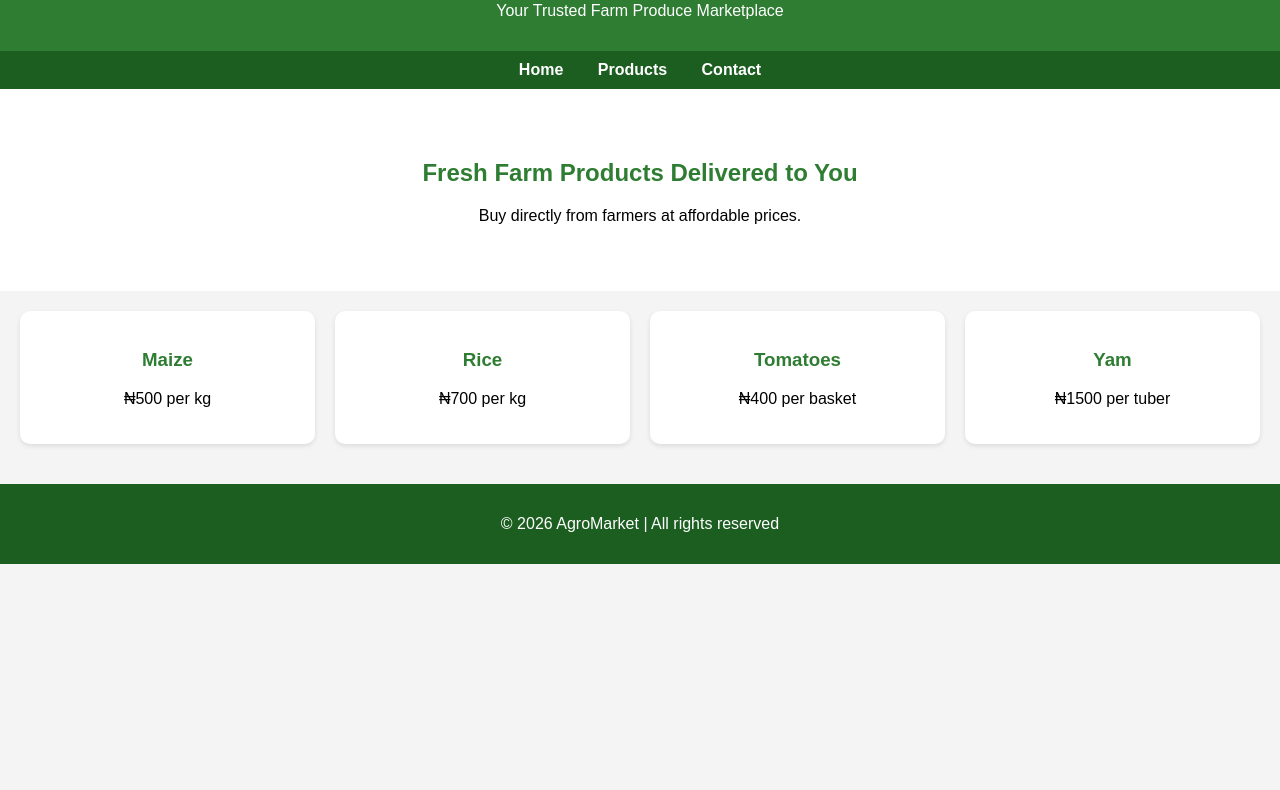
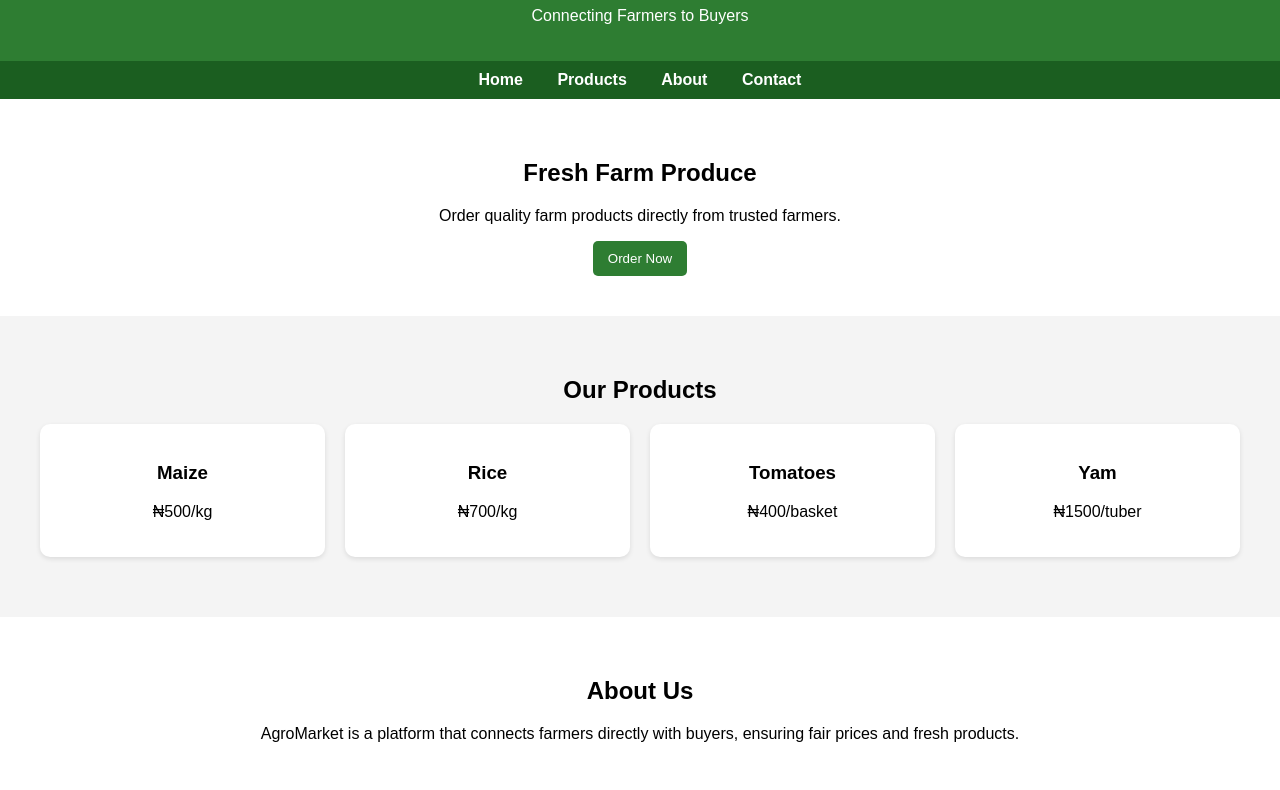
Before and after one commit to darkmode811-cell/AgroMarket, a plain HTML site: page index.html in a window 1280 px wide. Shown: the part 93-883 px from the top of the page. Before the commit the page ends 800 px from the top, so only its background shows below. Drawn offline with Linux system fonts and the light colour scheme.

Commit message:
Revamp AgroMarket homepage layout and content
Updated the structure and content of the AgroMarket homepage, including new sections for products, about, and contact information.

```diff
--- a/index.html
+++ b/index.html
@@ -1,117 +1,59 @@
-<!DOCTYPE html>
-<html lang="en">
+<!DOCTYPE html><html lang="en">
 <head>
 <meta charset="UTF-8">
 <meta name="viewport" content="width=device-width, initial-scale=1.0">
 <title>AgroMarket</title>
 <style>
-        body {
-            margin: 0;
-            font-family: Arial, sans-serif;
-            background: #f4f4f4;
+body {margin:0;font-family:Arial;background:#f4f4f4;}
+header {background:#2e7d32;color:white;padding:20px;text-align:center;}
+nav {background:#1b5e20;padding:10px;text-align:center;}
+nav a {color:white;margin:0 15px;text-decoration:none;font-weight:bold;}
+section {padding:40px;text-align:center;}
+.hero {background:white;}
+.products {display:grid;grid-template-columns:repeat(auto-fit,minmax(200px,1fr));gap:20px;}
+.card {background:white;padding:20px;border-radius:10px;box-shadow:0 2px 5px rgba(0,0,0,0.1);}
+button {background:#2e7d32;color:white;border:none;padding:10px 15px;border-radius:5px;cursor:pointer;}
+.about, .contact {background:white;margin-top:20px;}
+footer {background:#1b5e20;color:white;text-align:center;padding:15px;}
+</style>
+</head>
+<body><header>
+<h1>AgroMarket</h1>
+<p>Connecting Farmers to Buyers</p>
+</header><nav>
+<a href="#">Home</a>
+<a href="#products">Products</a>
+<a href="#about">About</a>
+<a href="#contact">Contact</a>
+</nav><section class="hero">
+<h1>Fresh Farm Produce</h1>
+<p>Order quality farm products directly from trusted farmers.</p>
+<button onclick="orderNow()">Order Now</button>
+</section><section id="products">
+<h2>Our Products</h2>
+<div class="products">
+<div class="card"><h3>Maize</h3><p>₦500/kg</p></div>
+<div class="card"><h3>Rice</h3><p>₦700/kg</p></div>
+<div class="card"><h3>Tomatoes</h3><p>₦400/basket</p></div>
+<div class="card"><h3>Yam</h3><p>₦1500/tuber</p></div>
+</div>
+</section><section id="about" class="about">
+<h2>About Us</h2>
+<p>AgroMarket is a platform that connects farmers directly with buyers, ensuring fair prices and fresh products.</p>
+</section><section id="contact" class="contact">
+<h2>Contact Us</h2>
+<p>Phone: +234 XXX XXX XXXX</p>
+<p>Email: agromarket@email.com</p>
+<button onclick="contactWhatsApp()">Chat on WhatsApp</button>
+</section><footer>
+<p>© 2026 AgroMarket</p>
+</footer><script>
+function orderNow() {
+    alert("Ordering feature coming soon!");
 }
 
-        header {
-            background: #2e7d32;
-            color: white;
-            padding: 15px;
-            text-align: center;
+function contactWhatsApp() {
+    window.location.href = "https://wa.me/234XXXXXXXXXX";
 }
-
-        nav {
-            background: #1b5e20;
-            padding: 10px;
-            text-align: center;
-        }
-
-        nav a {
-            color: white;
-            margin: 0 15px;
-            text-decoration: none;
-            font-weight: bold;
-        }
-
-        .hero {
-            padding: 50px;
-            text-align: center;
-            background: white;
-        }
-
-        .hero h1 {
-            color: #2e7d32;
-        }
-
-        .products {
-            display: grid;
-            grid-template-columns: repeat(auto-fit, minmax(200px, 1fr));
-            gap: 20px;
-            padding: 20px;
-        }
-
-        .card {
-            background: white;
-            padding: 20px;
-            border-radius: 10px;
-            text-align: center;
-            box-shadow: 0 2px 5px rgba(0,0,0,0.1);
-        }
-
-        .card h3 {
-            color: #2e7d32;
-        }
-
-        footer {
-            background: #1b5e20;
-            color: white;
-            text-align: center;
-            padding: 15px;
-            margin-top: 20px;
-        }
-    </style>
-</head>
-<body>
-
-<header>
-    <h1>AgroMarket</h1>
-    <p>Your Trusted Farm Produce Marketplace</p>
-</header>
-
-<nav>
-    <a href="#">Home</a>
-    <a href="#">Products</a>
-    <a href="#">Contact</a>
-</nav>
-
-<section class="hero">
-    <h1>Fresh Farm Products Delivered to You</h1>
-    <p>Buy directly from farmers at affordable prices.</p>
-</section>
-
-<section class="products">
-    <div class="card">
-        <h3>Maize</h3>
-        <p>₦500 per kg</p>
-    </div>
-
-    <div class="card">
-        <h3>Rice</h3>
-        <p>₦700 per kg</p>
-    </div>
-
-    <div class="card">
-        <h3>Tomatoes</h3>
-        <p>₦400 per basket</p>
-    </div>
-
-    <div class="card">
-        <h3>Yam</h3>
-        <p>₦1500 per tuber</p>
-    </div>
-</section>
-
-<footer>
-    <p>© 2026 AgroMarket | All rights reserved</p>
-</footer>
-
-</body>
+</script></body>
 </html>
```
Lines whose indentation alone changed are shown as unchanged.
